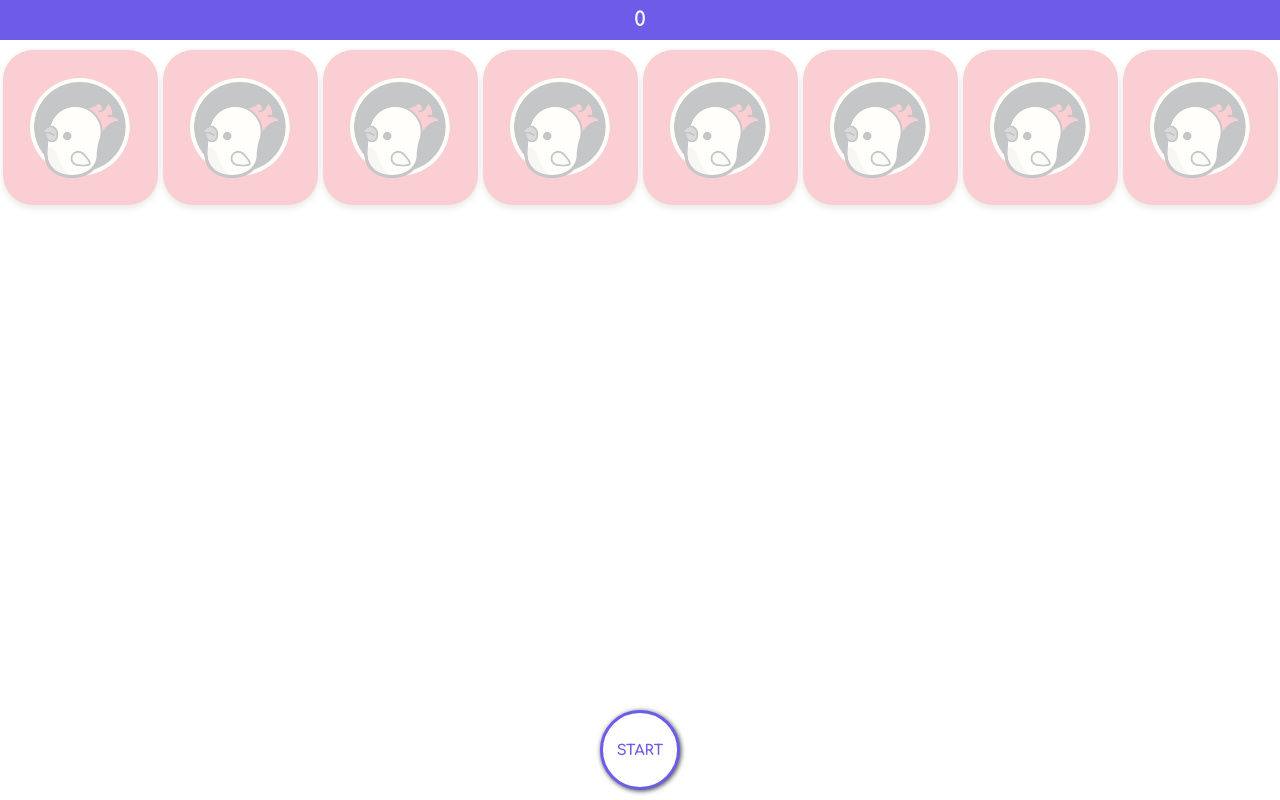
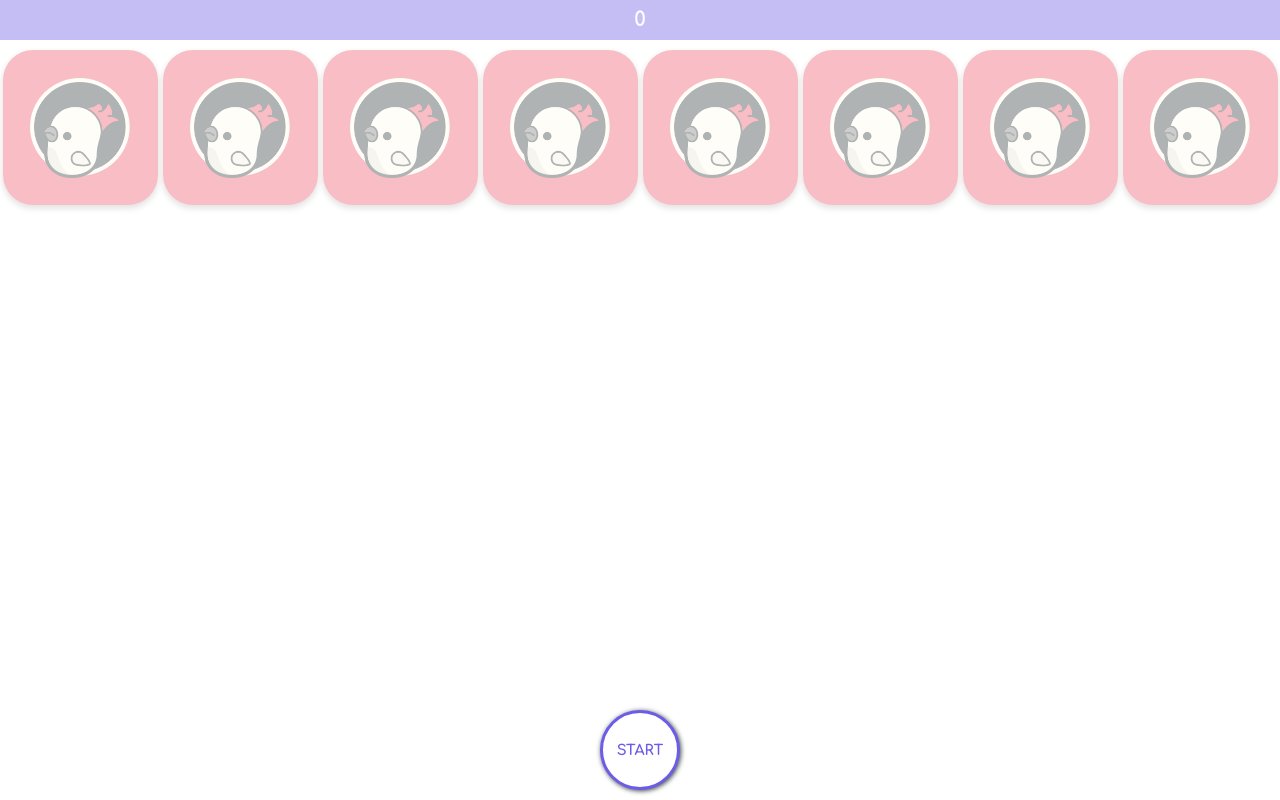
Before and after one commit to FeelipePM/jogo-da-memoria, a plain HTML site: page index.html in a window 1280 px wide. Drawn offline with Linux system fonts and the light colour scheme.

Commit message:
Aula [035]

```diff
--- a/index.html
+++ b/index.html
@@ -18,7 +18,9 @@
     <script src="src/components/point-bar/index.js"></script>
     <script src="src/objects/cards-wrapper/cards-wrapper.js"></script>
     <script src="src/components/memory-card/index.js"></script>
+    <script src="src/objects/transparency-layer/index.js"></script>
     <script src="src/components/game-button/index.js"></script>
+    <script src="src/objects/layer-start/index.js"></script>
     <script src="src/pages/game/index.js"></script>
   </body>
 </html>
--- a/src/components/game-button/index.js
+++ b/src/components/game-button/index.js
@@ -25,33 +25,14 @@ const gameButton = (function () {
           box-shadow: 1px 1px 5px #3a4042;
           z-index: 2;
         }
-
-        .game-button.-start {
-          width: 0px;
-          height: 0px;
-          font-size: 0em;
-          border: none;
-          transition-property: width height font-size border;
-          transition-timing-function: ease-in-out;
-          transition-duration: 0.5s;
-        }
       `;
     $head.insertBefore($style, null);
   }
 
-  module.handleClick = () => {
-    const $startGame = document.querySelector(".cards-layer");
-    const $gameButton = document.querySelector(".game-button");
-
-    $startGame.classList.add("-start");
-    $gameButton.classList.add("-start");
-
-  };
-
-  module.render = () => {
+  module.render = content => {
     module._style();
     return `
-      <button class="game-button" onclick="gameButton.handleClick()">Start</button>
+      <button class="game-button">${content}</button>
     `;
   };
 
--- a/src/objects/cards-wrapper/cards-wrapper.js
+++ b/src/objects/cards-wrapper/cards-wrapper.js
@@ -1,28 +1,10 @@
 function createCardsWrapper() {
-  const $cardsLayer = document.createElement("div");
   const $cardsWrapper = document.createElement("section");
-  $cardsLayer.classList.add("cards-layer");
   $cardsWrapper.classList.add("cards-wrapper");
-  $cardsWrapper.insertAdjacentElement("beforeend", $cardsLayer);
 
   const $head = document.querySelector("head");
   const $style = document.createElement("style");
   $style.textContent = `
-  .cards-layer {
-    position: absolute;
-    background-color: rgba(255, 255, 255, 0.7);
-    width: 100vw;
-    height: 93vh;
-    z-index: 1;
-  }
-
-  .cards-layer.-start {
-    z-index: 0;
-    transition-property: z-index;
-    transition-timing-function: ease-in-out;
-    transition-duration: 1.5s;
-  }
-
   .cards-wrapper {
     display: flex;
     flex-wrap: wrap;
--- /dev/null
+++ b/src/objects/layer-start/index.js
@@ -0,0 +1,21 @@
+const layerStart = (function () {
+  const module = {};
+
+  module.render = content => {
+
+    const $transparencyLayer = transparencyLayer.render();
+    const $gameButton = gameButton.render(content);
+
+    return `
+      <div class="layer-start">
+        ${$transparencyLayer}
+        ${$gameButton}
+      </div>
+    `
+
+  };
+
+  return {
+    render: module.render
+  }
+})();
--- /dev/null
+++ b/src/objects/transparency-layer/index.js
@@ -0,0 +1,34 @@
+const transparencyLayer = (function () {
+
+  const module = {};
+
+  module._style = () => {
+    const $head = document.querySelector("head");
+    const $style = document.createElement("style");
+
+    $style.textContent = `
+      .transparency-layer {
+        background-color: rgba(255,255,255,0.6);
+        width: 100vw;
+        height: 100vh;
+        position: absolute;
+        top: 0;
+      }
+    `;
+
+    $head.insertBefore($style, null);
+  }
+
+  module.render = () => {
+    module._style();
+
+    return `
+      <div class="transparency-layer"></div>
+    `;
+  }
+
+  return {
+    render: module.render,
+  }
+
+})();
--- a/src/pages/game/index.js
+++ b/src/pages/game/index.js
@@ -5,7 +5,7 @@
   const createMemoryCard = memoryCard.create();
 
   const $pointBar = pointBar.create();
-  const $gameButton = gameButton.render();
+  const $layerStart = layerStart.render("Start");
 
   const $memoryCardJS = createMemoryCard({
     src: "img/icon-js.png",
@@ -38,7 +38,6 @@
 
   $root.insertAdjacentHTML("afterbegin", $pointBar);
   $root.insertAdjacentElement("beforeend", $cardsWrapper);
-  $root.insertAdjacentHTML("beforeend", $gameButton);
+  $root.insertAdjacentHTML("beforeend", $layerStart);
 
-  const $cardMemory = document.querySelectorAll(".memory-card");
 })();
```
